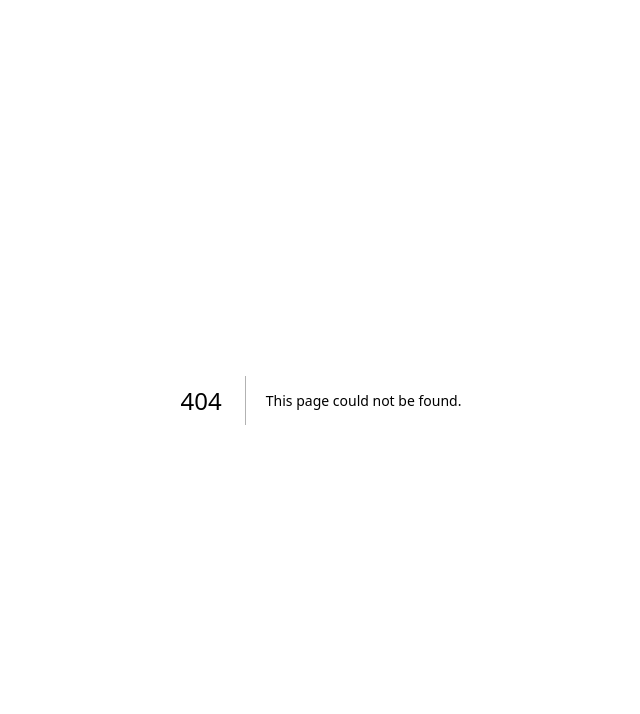
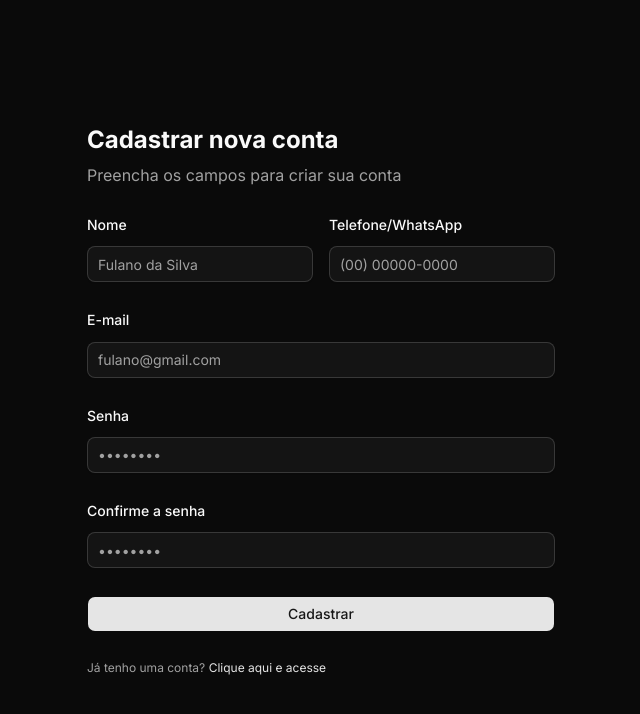
Before and after one commit to matheusribas/slot, a Next.js app: page /register in a window 1280 px wide. Before the commit this address had no page. Shown: the top 714 px of the page, without its empty margins (319-959 px from the left). Built offline with nearby package versions, Linux system fonts and the light colour scheme.

Commit message:
feat: add page register

```diff
--- /dev/null
+++ b/app/(unprotected)/register/_components/FormRegister.tsx
@@ -0,0 +1,114 @@
+"use client";
+
+import {
+  Field,
+  FieldDescription,
+  FieldGroup,
+  FieldLabel,
+} from "@/components/ui/field";
+import { Input } from "@/components/ui/input";
+import { Button } from "@/components/ui/button";
+import { register } from "@/app/actions";
+import { SubmitHandler, useForm } from "react-hook-form";
+import { registerSchema, RegisterType } from "@/types/register";
+import { zodResolver } from "@hookform/resolvers/zod";
+
+export function FormRegister() {
+  const {
+    register: registerForm,
+    handleSubmit,
+    formState: { errors },
+  } = useForm<RegisterType>({
+    resolver: zodResolver(registerSchema),
+  });
+
+  const onSubmit: SubmitHandler<RegisterType> = (data) => {
+    register(data);
+  };
+
+  return (
+    <form onSubmit={handleSubmit(onSubmit)} className="flex flex-col gap-7">
+      <FieldGroup>
+        <div className="grid grid-cols-1 gap-4 sm:grid-cols-2">
+          <Field>
+            <FieldLabel htmlFor="name">Nome</FieldLabel>
+            <Input
+              id="name"
+              {...registerForm("name")}
+              placeholder="Fulano da Silva"
+              aria-invalid={errors?.name ? "true" : "false"}
+            />
+            {errors?.name && (
+              <FieldDescription className="text-destructive">
+                {errors.name.message}
+              </FieldDescription>
+            )}
+          </Field>
+          <Field>
+            <FieldLabel htmlFor="phone">Telefone/WhatsApp</FieldLabel>
+            <Input
+              id="phone"
+              {...registerForm("phone")}
+              type="tel"
+              inputMode="numeric"
+              autoComplete="tel"
+              placeholder="(00) 00000-0000"
+              maxLength={15}
+              aria-invalid={errors?.phone ? "true" : "false"}
+            />
+            {errors?.phone && (
+              <FieldDescription className="text-destructive">
+                {errors.phone.message}
+              </FieldDescription>
+            )}
+          </Field>
+        </div>
+        <Field>
+          <FieldLabel htmlFor="email">E-mail</FieldLabel>
+          <Input
+            id="email"
+            {...registerForm("email")}
+            placeholder="fulano@gmail.com"
+            aria-invalid={errors?.email ? "true" : "false"}
+          />
+          {errors?.email && (
+            <FieldDescription className="text-destructive">
+              {errors.email.message}
+            </FieldDescription>
+          )}
+        </Field>
+        <Field>
+          <FieldLabel htmlFor="password">Senha</FieldLabel>
+          <Input
+            id="password"
+            {...registerForm("password")}
+            type="password"
+            placeholder="••••••••"
+            aria-invalid={errors?.password ? "true" : "false"}
+          />
+          {errors?.password && (
+            <FieldDescription className="text-destructive">
+              {errors.password.message}
+            </FieldDescription>
+          )}
+        </Field>
+        <Field>
+          <FieldLabel htmlFor="confirmPassword">Confirme a senha</FieldLabel>
+          <Input
+            id="confirmPassword"
+            {...registerForm("confirmPassword")}
+            type="password"
+            placeholder="••••••••"
+            aria-invalid={errors?.confirmPassword ? "true" : "false"}
+          />
+          {errors.confirmPassword && (
+            <FieldDescription className="text-destructive">
+              {errors.confirmPassword.message}
+            </FieldDescription>
+          )}
+        </Field>
+      </FieldGroup>
+      <Button type="submit">Cadastrar</Button>
+    </form>
+  );
+}
--- /dev/null
+++ b/app/(unprotected)/register/page.tsx
@@ -0,0 +1,27 @@
+import { Metadata } from "next";
+import { FormRegister } from "./_components/FormRegister";
+
+export const metadata: Metadata = {
+  title: "Cadastrar | Slot",
+  description: "Encontre um horário para um serviço de forma rápida e prática.",
+};
+
+export default function RegisterPage() {
+  return (
+    <>
+      <div className="flex flex-col gap-2">
+        <h3>Cadastrar nova conta</h3>
+        <p className="text-muted-foreground">
+          Preencha os campos para criar sua conta
+        </p>
+      </div>
+      <FormRegister />
+      <p className="text-muted-foreground text-xs">
+        Já tenho uma conta?{" "}
+        <a href="/login" className="text-primary">
+          Clique aqui e acesse
+        </a>
+      </p>
+    </>
+  );
+}
--- /dev/null
+++ b/components/feature/ButtonRedirect.tsx
@@ -0,0 +1,33 @@
+"use client";
+
+import { useRouter } from "next/navigation";
+import { Button, ButtonProps } from "@/components/ui/button";
+import { MouseEvent } from "react";
+import { BaseUIEvent } from "@base-ui/react";
+
+type ButtonRedirectProps = ButtonProps & {
+  to: string;
+};
+export function ButtonRedirect({
+  to,
+  onClick,
+  children,
+  ...rest
+}: ButtonRedirectProps) {
+  const router = useRouter();
+
+  function handleRedirect(
+    event: BaseUIEvent<MouseEvent<HTMLButtonElement, globalThis.MouseEvent>>,
+  ) {
+    router.push(to);
+
+    if (onClick) {
+      onClick(event);
+    }
+  }
+  return (
+    <Button {...rest} onClick={handleRedirect}>
+      {children}
+    </Button>
+  );
+}
--- a/components/feature/ModalCreateEvent.tsx
+++ b/components/feature/ModalCreateEvent.tsx
@@ -52,7 +52,7 @@ export function ModalCreateEvent() {
           <DialogHeader>
             <DialogTitle className="text-xl">Novo agendamento</DialogTitle>
             <DialogDescription>
-              Crie um novo agendamento preenchendo os campos abaixo
+              Crie um novo agendamento preenchendo os campos
             </DialogDescription>
           </DialogHeader>
           <DialogMain>
--- a/components/ui/button.tsx
+++ b/components/ui/button.tsx
@@ -1,6 +1,6 @@
-import { Button as ButtonPrimitive } from "@base-ui/react/button"
-import { cva, type VariantProps } from "class-variance-authority"
-import { cn } from "cn"
+import { Button as ButtonPrimitive } from "@base-ui/react/button";
+import { cva, type VariantProps } from "class-variance-authority";
+import { cn } from "cn";
 
 const buttonVariants = cva(
   "group/button inline-flex shrink-0 items-center justify-center rounded-md border border-transparent bg-clip-padding text-sm font-medium whitespace-nowrap transition-all outline-none select-none focus-visible:border-ring focus-visible:ring-3 focus-visible:ring-ring/50 active:not-aria-[haspopup]:translate-y-px disabled:pointer-events-none disabled:opacity-50 aria-invalid:border-destructive aria-invalid:ring-3 aria-invalid:ring-destructive/20 dark:aria-invalid:border-destructive/50 dark:aria-invalid:ring-destructive/40 [&_svg]:pointer-events-none [&_svg]:shrink-0 [&_svg:not([class*='size-'])]:size-4",
@@ -36,22 +36,24 @@ const buttonVariants = cva(
       variant: "default",
       size: "default",
     },
-  }
-)
+  },
+);
 
+export type ButtonProps = ButtonPrimitive.Props &
+  VariantProps<typeof buttonVariants>;
 function Button({
   className,
   variant = "default",
   size = "default",
   ...props
-}: ButtonPrimitive.Props & VariantProps<typeof buttonVariants>) {
+}: ButtonProps) {
   return (
     <ButtonPrimitive
       data-slot="button"
       className={cn(buttonVariants({ variant, size, className }))}
       {...props}
     />
-  )
+  );
 }
 
-export { Button, buttonVariants }
+export { Button, buttonVariants };
--- /dev/null
+++ b/types/register.ts
@@ -0,0 +1,34 @@
+import * as z from "zod";
+
+export const registerSchema = z
+  .object({
+    name: z
+      .string("Digite um nome válido")
+      .min(2, "O nome deve ter pelo menos 2 caracteres")
+      .max(50, "O nome deve ter no máximo 50 caracteres"),
+
+    phone: z
+      .string("Digite um telefone válido")
+      .transform((value) => value.replace(/\D/g, ""))
+      .refine(
+        (value) => value.length === 10 || value.length === 11,
+        "Digite um telefone válido",
+      ),
+
+    email: z.email("Digite um e-mail válido"),
+
+    password: z
+      .string("Digite uma senha válida")
+      .min(6, "A senha deve ter pelo menos 6 caracteres")
+      .max(25, "A senha deve ter no máximo 25 caracteres"),
+
+    confirmPassword: z
+      .string("Confirme sua senha")
+      .min(1, "Confirme sua senha"),
+  })
+  .refine((data) => data.password === data.confirmPassword, {
+    message: "As senhas são diferentes",
+    path: ["confirmPassword"],
+  });
+
+export type RegisterType = z.infer<typeof registerSchema>;
```
Also changed, not shown: app/(protected)/(calendar)/page.tsx (renamed from app/(protected)/page.tsx).
